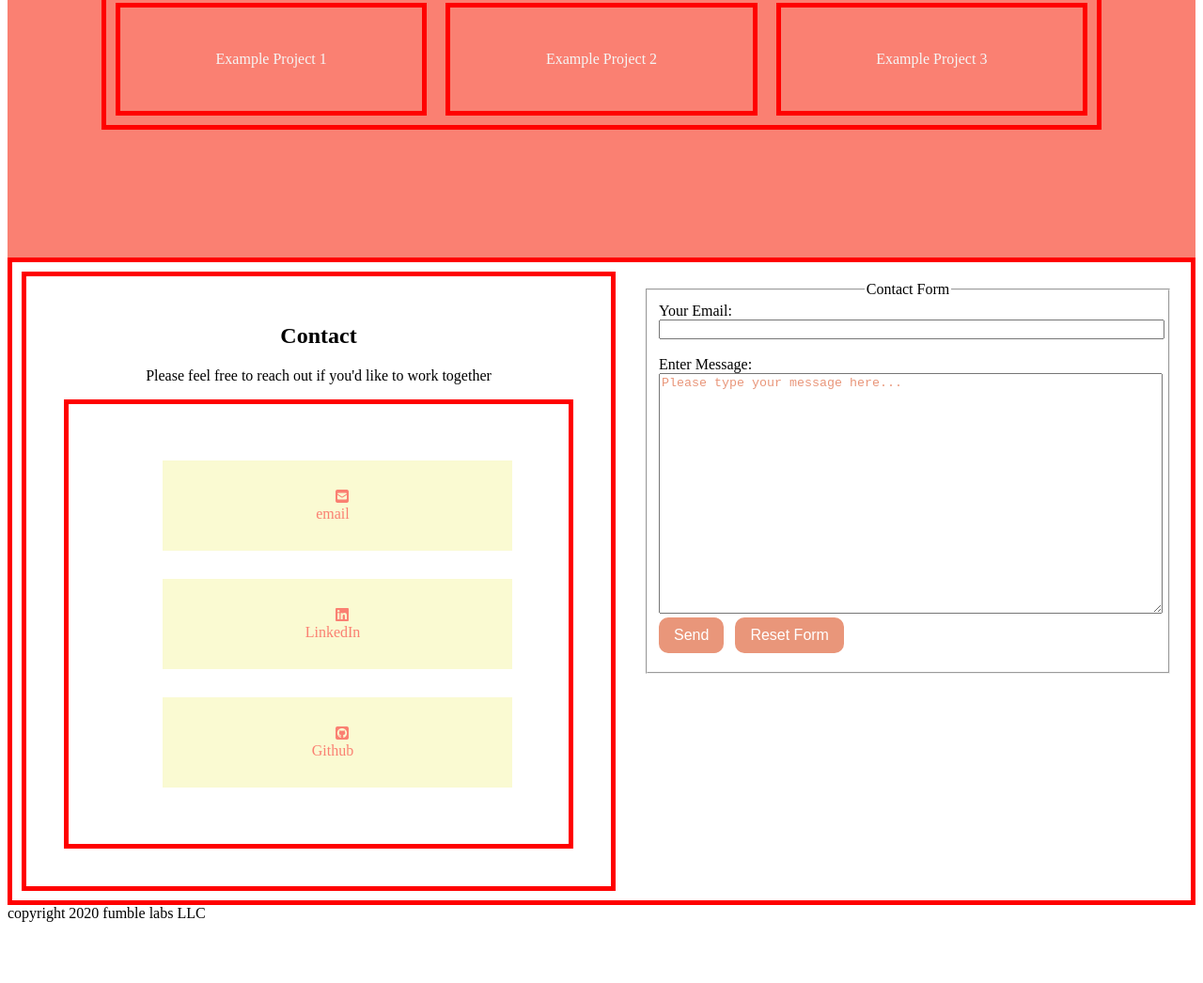
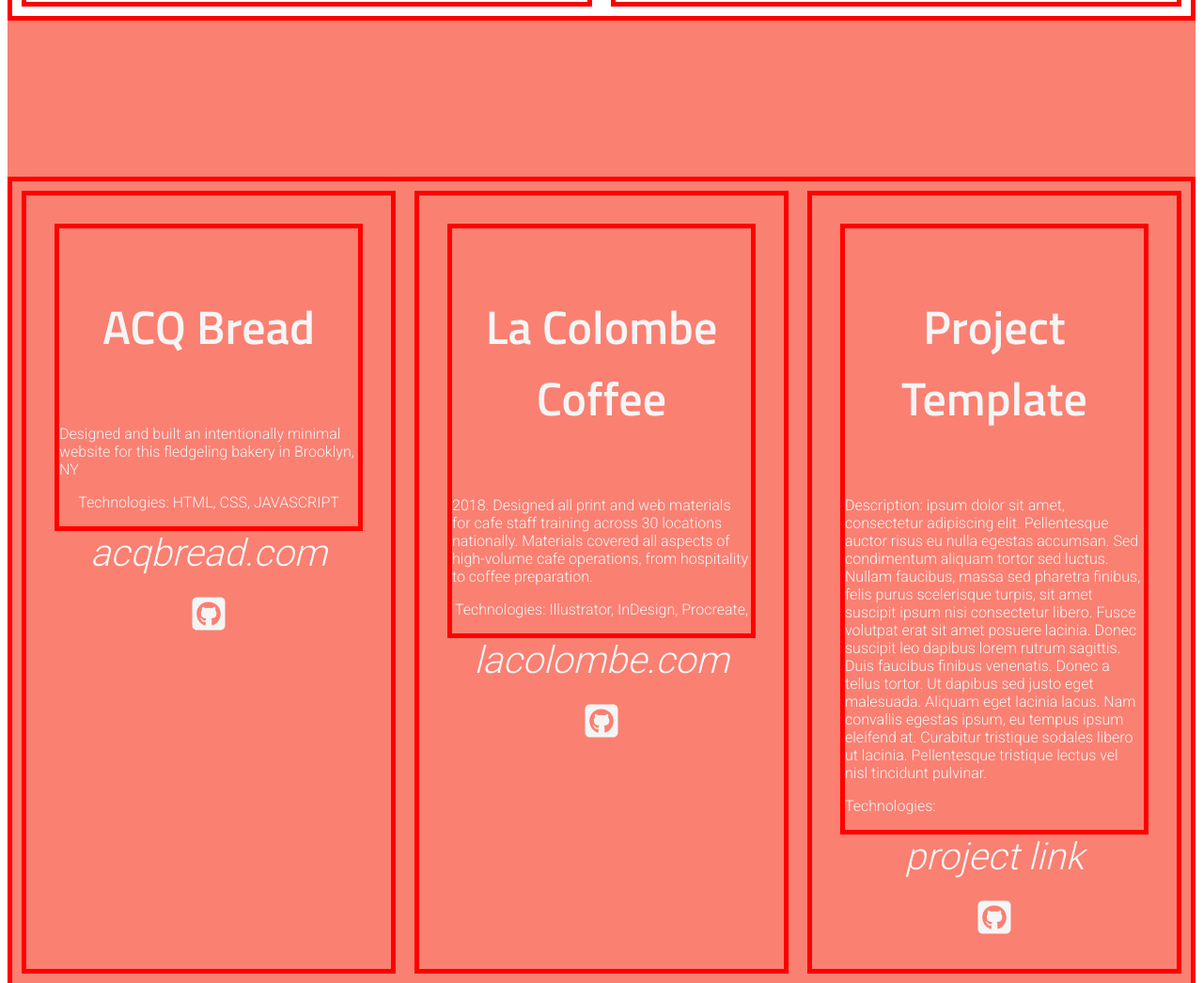
Before and after one commit to fumbl3b/portfolioSite, a plain HTML site: page index.html in a window 1280 px wide. Shown: the part 1214-2260 px from the top of the page at 94% size. Before the commit the page ends 2203 px from the top, so only its background shows below. Drawn offline with Linux system fonts and the light colour scheme.

Commit message:
styling changes and project template changes

```diff
--- a/index.html
+++ b/index.html
@@ -12,12 +12,12 @@
 <body>
     <header>
         <h1>Harry Winkler</h1>
-        <nav>
-            <ul class="group">
-                <li><a href="#skills">Skills</a></li>
-                <li><a href="#about">About</a></li>
-                <li><a href="#portfolio">Portfolio</a></li>
-                <li><a href="#contact">Contact</a></li>
+        <nav class="flex-container">
+            <ul class="flex-container">
+                <li class="flex-item"><a href="#skills">Skills</a></li>
+                <li class="flex-item"><a href="#about">About</a></li>
+                <li class="flex-item"><a href="#portfolio">Portfolio</a></li>
+                <li class="flex-item"><a href="#contact">Contact</a></li>
             </ul>
         </nav>
     </header>
@@ -51,9 +51,10 @@
                 <div class="flex-item"><img src="images/linkedinPic.JPG" alt="an image depicting Harry Winkler" /></div>
                 <div class="text-left flex-item">
                     <h2>About Me</h2>
-                    <p>I'm a Philadelphia based kid -- learning the ropes of web development as we weather this
-                        pandemic. </p>
-                    <p>After spending 10 years in the specialty coffee industry, I'm branching out to work in new areas.
+                    <p>I'm a Philadelphia based designer -- with talents that intersect illustration and full stack web
+                        development.  I'm passionate about learning and </p>
+                    <p>After spending 10 years in the specialty coffee industry, I'm branching out to work in new
+                        fields.
                     </p>
                 </div>
             </div>
@@ -64,13 +65,42 @@
             <br>
             <div class="flex-container">
                 <div class="flex-item">
-                    <p>Example Project 1</p>
+                    <div>
+                        <h4>ACQ Bread</h4>
+                        <p class="text-left">Designed and built an intentionally minimal website for this fledgeling
+                            bakery in Brooklyn,
+                            NY</p>
+                        <p>Technologies: HTML, CSS, JAVASCRIPT</p>
+                    </div>
+                    <a href="http://acqbread.com">acqbread.com</a>
+                    <br><br>
+                    <a href="https://github.com/fumbl3b"><i
+                        class="fab fa-github-square"></i></a>
                 </div>
                 <div class="flex-item">
-                    <p>Example Project 2</p>
+                    <div>
+                        <h4>La Colombe Coffee</h4>
+                        <p class="text-left">2018. Designed all print and web materials for cafe staff training across
+                            30 locations
+                            nationally.  Materials covered all aspects of high-volume cafe operations, from hospitality to coffee preparation.</p>
+                        <p>Technologies: Illustrator, InDesign, Procreate, </p>
+                    </div>
+                    <a href="http://www.lacolombe.com">lacolombe.com</a>
+                    <br><br>
+                    <a href="https://github.com/fumbl3b"><i
+                        class="fab fa-github-square"></i></a>
                 </div>
                 <div class="flex-item">
-                    <p>Example Project 3</p>
+                    <div class="">
+                        <h4>Project Template</h4>
+                        <p class="text-left">Description: ipsum dolor sit amet, consectetur adipiscing elit. Pellentesque auctor risus eu nulla egestas accumsan. Sed condimentum aliquam tortor sed luctus. Nullam faucibus, massa sed pharetra finibus, felis purus scelerisque turpis, sit amet suscipit ipsum nisi consectetur libero. Fusce volutpat erat sit amet posuere lacinia. Donec suscipit leo dapibus lorem rutrum sagittis. Duis faucibus finibus venenatis. Donec a tellus tortor. Ut dapibus sed justo eget malesuada. Aliquam eget lacinia lacus. Nam convallis egestas ipsum, eu tempus ipsum eleifend at. Curabitur tristique sodales libero ut lacinia. Pellentesque tristique lectus vel nisl tincidunt pulvinar.
+                        </p>
+                        <p class="text-left">Technologies:</p>
+                    </div>
+                    <a href="">project link</a>
+                    <br><br>
+                    <a href="https://github.com/fumbl3b"><i
+                        class="fab fa-github-square"></i></a>
                 </div>
             </div>
             <br>
@@ -82,17 +112,20 @@
                     <div class="flex-item">
                         <h2>Contact</h2>
                         <p>Please feel free to reach out if you'd like to work together</p>
-                    <div class="flex-item">
-                        <ul>
-                            <li><a href="mailto:harryewinkler@gmail.com"><i class="fas fa-envelope-square"></i><br>email</a></li>
-                            <li><a href="https://www.linkedin.com/in/harry-winkler-52107395/"><i class="fab fa-linkedin"></i><br>LinkedIn</a></li>
-                            <li><a href="https://github.com/fumbl3b"><i class="fab fa-github-square"></i><br>Github</a></li>
+                        <div class="flex-container">
+                            <ul class="flex-container">
+                                <li><a href="mailto:harryewinkler@gmail.com"><i
+                                            class="fas fa-envelope-square"></i><br>email</a></li>
+                                <li><a href="https://www.linkedin.com/in/harry-winkler-52107395/"><i
+                                            class="fab fa-linkedin"></i><br>LinkedIn</a></li>
+                                <li><a href="https://github.com/fumbl3b"><i
+                                            class="fab fa-github-square"></i><br>Github</a></li>
                             </ul>
                         </div>
                     </div>
 
 
-                    <form action="https://formspree.io/xyynolpb" method="post" class="item">
+                    <form action="https://formspree.io/xyynolpb" method="post" class="flex-item">
                         <fieldset>
                             <legend style="text-align: center;">Contact Form</legend>
 
--- a/script.js
+++ b/script.js
@@ -20,4 +20,4 @@
         createfile();
         break;
     case 'deleteLast: )_'
-}
+};
--- a/style.css
+++ b/style.css
@@ -1,3 +1,8 @@
+@import url('https://fonts.googleapis.com/css2?family=Roboto:wght@300&family=Titillium+Web:ital,wght@0,400;0,600;1,700&display=swap');
+
+/* font-family: 'Roboto', sans-serif;
+font-family: 'Titillium Web', sans-serif; */
+
 .flex-container {
     display: flex;
     flex-direction: column;
@@ -19,23 +24,25 @@
     padding-bottom:20px;
 }
 
+header > nav {
+    display: flex;
+    flex-direction: column;
+    justify-content: center;
+}
+
 div {
     border-style: solid;
     border-color: red;
     border-width: 5px;
 }
 
-nav {
-    margin: 0;
+nav > ul{
     display: flex;
     justify-content: center;
-}
-
-nav > ul{
     list-style: none;
     text-decoration: none;
+    font-family: 'Roboto', sans-serif;
     font-size: 25px;
-    text-align: center;
     padding-left: 0;
 }
 
@@ -45,15 +52,24 @@
     color: whitesmoke;
 }
 
-nav > ul:last-child > a{
+nav > ul > li:last-child > a {
     margin-right:0;
 }
 
 h1 {
-    font-size: 52px;
-    font-family: 'Courier New', Courier, monospace;
+    font-size: 80px;
+    font-family: 'Titillium Web', sans-serif;
     color:whitesmoke;
     text-align: center;
+}
+
+h2 {
+    font-family: 'Titillium Web', sans-serif;
+    padding-left: 30px;
+    color: salmon;
+    font-size: 40px;
+    font-weight: 700;
+    font-style: italic
 }
 
 img {
@@ -64,6 +80,7 @@
 
 main > section > ul {
     flex-direction: column;
+    padding-left: 0;
 }
 
 main section ul li {
@@ -82,8 +99,6 @@
     justify-content: center;
     color:salmon;
     padding: 10px;
-
-
 }
 
 
@@ -93,8 +108,6 @@
     border-radius: 50%
 }
 
-.
-
 main section form {
     display: flex;
     justify-content: center;
@@ -102,6 +115,7 @@
 }
 
 section {
+    font-family: 'Roboto', sans-serif;
     display: flex;
     flex-direction: column;
     align-content: center;
@@ -110,7 +124,7 @@
 section.bg-callout {
     background-color: salmon;
     color: whitesmoke;
-    padding: 100px;
+    /* padding: 100px; */
 }
 
 form input, form textarea {
@@ -121,7 +135,6 @@
     height: 250px;
     color: darksalmon;
 }
-
 
 
 form input[type=text] {
@@ -138,19 +151,27 @@
     margin: 0 8px 10px 0;
 }
 
-.group {
-    flex-direction: column;
-    margin-bottom: 100px;
+h4 {
+    font-family: 'Titillium Web', sans-serif;
+    font-size: 50px;
+    padding: 0;
+}
+
+a {
+    text-decoration: none;
+    font-size: 40px;
+    color: whitesmoke;
+    font-style: italic;
+}
+
+footer {
+    color: salmon;
+    font-family: 'Roboto', sans-serif;
+    padding: 20px;
     text-align: center;
 }
 
-.item {
-    padding: 20px;
-    flex: 1;
-    justify-content: space-evenly;
-}
-
-@media all and (min-width: 800px) {
+@media all and (min-width: 993px) {
     header {
         display: flex;
         justify-content: space-between;
```
Lines whose indentation alone changed are shown as unchanged.
